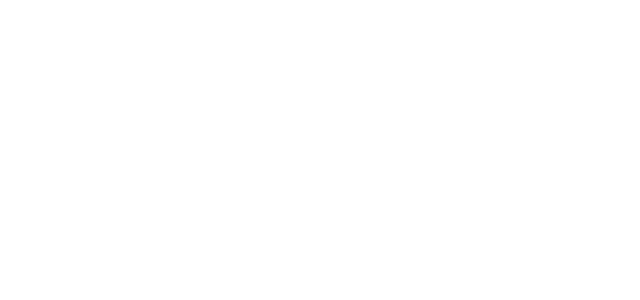
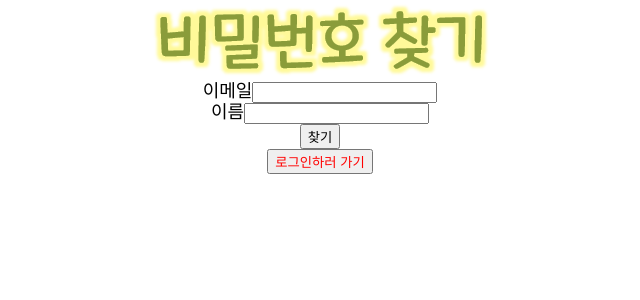
Before and after one commit to Silver-Fish/e-eum, a React (Create React App) app in the folder frontend/: page /findPassword in a window 1280 px wide. Shown: the top 300 px of the page, without its empty margins (320-960 px from the left). Built offline with nearby package versions, Linux system fonts and the light colour scheme.

Commit message:
feat / front / 비밀번호찾기 / S04P22B104-59

```diff
--- a/frontend/src/App.js
+++ b/frontend/src/App.js
@@ -2,7 +2,7 @@
 import {
   Category , Login, UserRegister,
   MyPage, Main, Confirm,UserUpdate,
-  UserDelete
+  UserDelete,FindPassword
 } from './pages';
 
 import './App.css';
@@ -18,6 +18,7 @@
       <Route path="/confirm" component={ Confirm } />
       <Route path="/userUpdate" component={ UserUpdate } />
       <Route path="/userDelete" component={ UserDelete } />
+      <Route path="/findPassword" component={ FindPassword } />
     </div>
   )
 }
--- a/frontend/src/pages/Category/index.js
+++ b/frontend/src/pages/Category/index.js
@@ -1,3 +1,4 @@
+// eslint-disable-next-line
 import React, {useState} from 'react'
 import styles from './index.module.css'
 import HeaderComp from '../../components/HeaderComp/HeaderComp'
--- /dev/null
+++ b/frontend/src/pages/FindPassword/index.js
@@ -0,0 +1,43 @@
+import React ,{useState} from 'react';
+import { useHistory } from "react-router-dom";
+
+const FindPassword = () => {
+
+
+    const history = useHistory();
+    const [name, setName] = useState("");
+    const [email,setEmail] = useState("");
+
+    const onNameHandler = (e) =>{
+        setName(e.currentTarget.value);
+    }
+
+    const onEmailHandler = (e) =>{
+        setEmail(e.currentTarget.value);
+    }
+
+    const onSubmitHandler= (e) =>{
+        e.preventDefault();
+        //이메일 이름으로 유저 찾기
+        //있다면 비밀번호 찾는 모달창
+    }
+
+    const goLogin = () => {
+        history.push('./login')
+    }
+
+    return (
+        <div>
+            <img src = "/images/findPasswordImage.PNG"  alt = "사진입니다."/><br/>
+            <from onSubmit={onSubmitHandler}>
+                이메일<input  value ={ email } type ="text"  placeholder={email} onChange={onEmailHandler} /><br/>
+                이름<input value = { name } type = "text" placeholder={name} onChange={onNameHandler} /> <br/>
+                <button type="submit"> 찾기 </button><br/>
+                <button style ={ {color : "red"} } onClick={goLogin}>로그인하러 가기</button><br/>
+            </from>
+
+        </div>
+    );
+};
+
+export default FindPassword;
--- a/frontend/src/pages/Login/index.js
+++ b/frontend/src/pages/Login/index.js
@@ -1,5 +1,5 @@
 import React , {useState} from 'react';
-import styles from './index.module.css';
+//import styles from './index.module.css';
 //import { useHistory } from "react-router-dom";
 import UserButtonComp from '../../components/ButtonComp/UserButtonComp';
 //import { Redirect, useHistory } from 'react-router-dom';
@@ -53,8 +53,8 @@
         <div>
             <img src = "/images/loginImage.PNG"  alt = "사진입니다."/>
             <form onSubmit={onSubmitHandler}>
-                <input className={styles.login__input} value={email} placeholder="ID" type="text"  onChange={onEmailHandler} /><br/>
-                <input className={styles.login__input} value={password} placeholder="PW" type="password"  onChange={onPasswordHandler} /><br/>
+                <input  value={email} placeholder="ID" type="text"  onChange={onEmailHandler} /><br/>
+                <input  value={password} placeholder="PW" type="password"  onChange={onPasswordHandler} /><br/>
                 <button type ="submit">로그인</button>
                 <UserButtonComp textValue ="회원가입" handleClickPath='./userRegister'></UserButtonComp>
             </form>
--- a/frontend/src/pages/UserUpdate/index.js
+++ b/frontend/src/pages/UserUpdate/index.js
@@ -47,13 +47,14 @@
         <div>
              <img src = "/images/updateImage.PNG"  alt = "사진입니다."/>
              <form onSubmit={onSubmitHandler}>
-                 이름<input value = { name } type = "text" placeholder={name} onChange={onNameHandler} /> <br/>
-                 이메일<input readOnly value ={ email } type ="text"  placeholder={email} /><br/>
+                이메일<input readOnly value ={ email } type ="text"  placeholder={email} /><br/>
+                이름<input value = { name } type = "text" placeholder={name} onChange={onNameHandler} /> <br/>
                 비밀번호<input value ={ password } type ="password"  placeholder={password} onChange={onPasswordHandler}/><br/>
                 비밀번호 확인<input value ={ passwordcheck } type ="password"  placeholder="비밀번호 확인" onChange={onPasswordCheckHandler} onKeyUp={onMessageController}/><br/>
                 <p style ={ {color : "red"} }>{ message }</p><br/>
                 <button type ="submit">수정하기</button>
              </form>
+
         </div>
     );
 };
--- a/frontend/src/pages/index.js
+++ b/frontend/src/pages/index.js
@@ -6,3 +6,4 @@
 export { default  as Confirm } from "./Confirm"
 export { default as UserUpdate } from "./UserUpdate"
 export { default as UserDelete } from "./UserDelete"
+export { default as FindPassword } from "./FindPassword"
```
Also changed, not shown: frontend/public/images/findPasswordImage.PNG (added), 1 other file (tests, documents, lock files or other folders).
